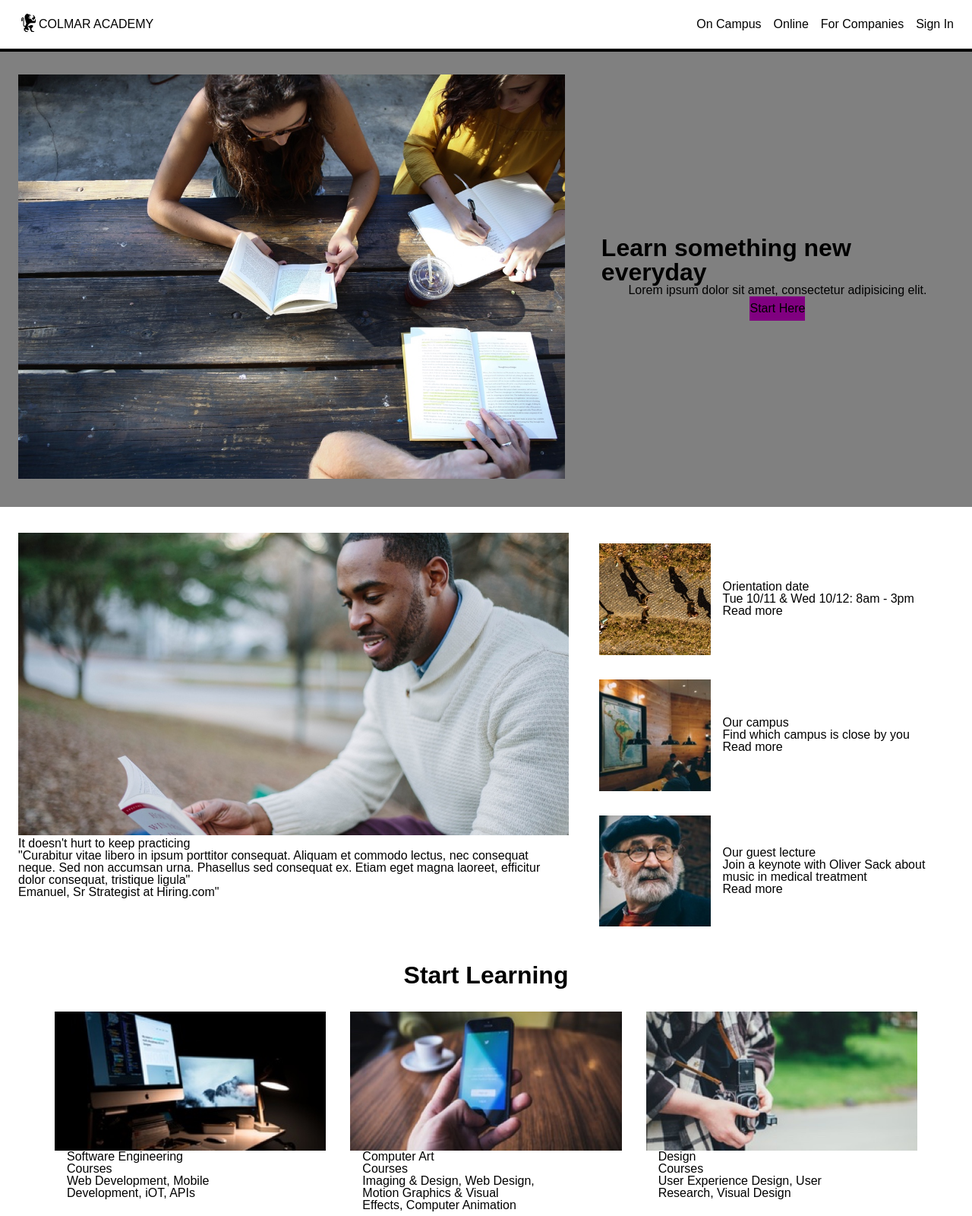
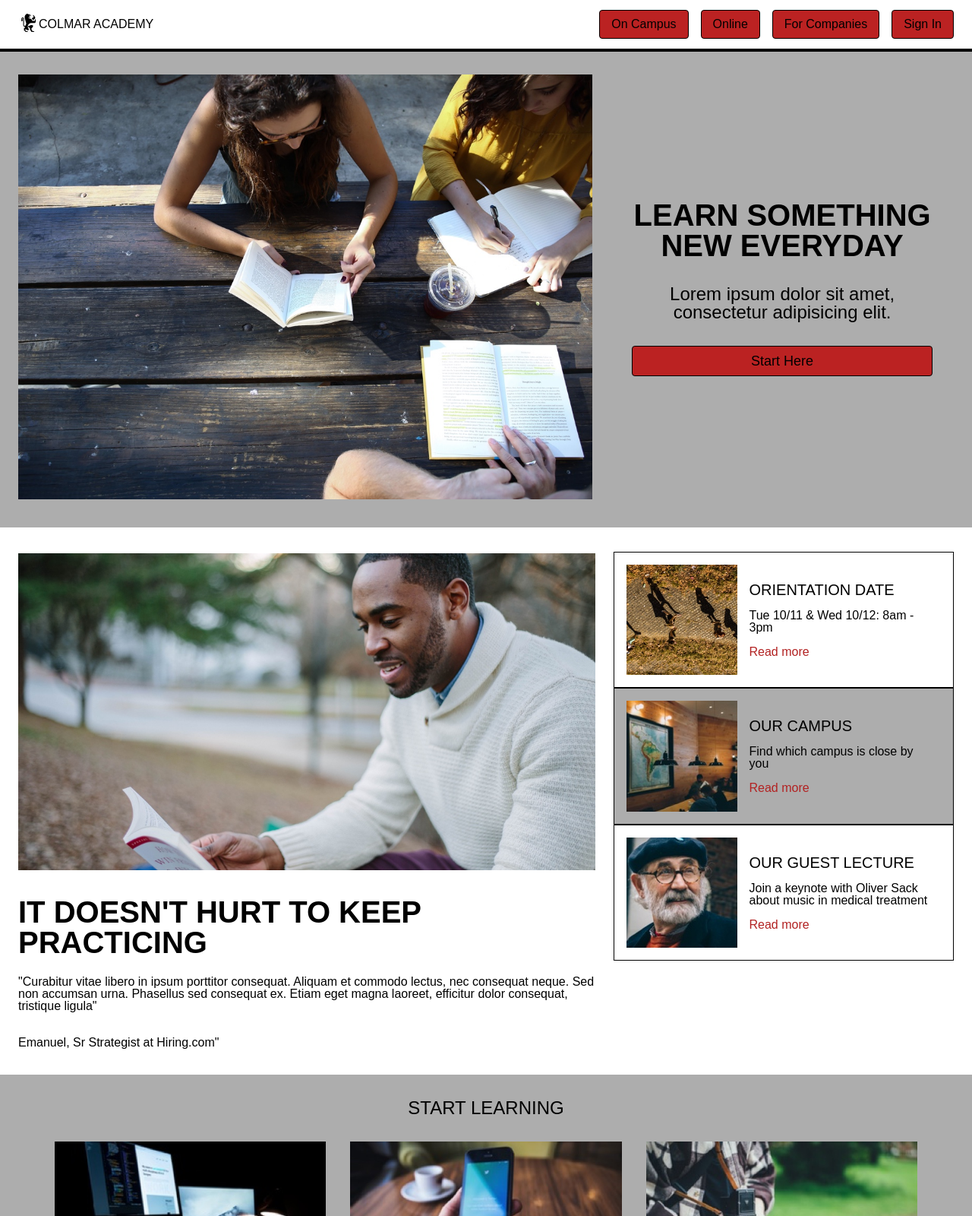
Before and after one commit to rbartram01/Colmar-Academy, a plain HTML site: page index.html in a window 1280 px wide. Shown: the top 1600 px of the page at 76% size. Drawn offline with Linux system fonts and the light colour scheme; a web font is replaced by a local one.

Commit message:
Started to style thte site

```diff
--- a/index.html
+++ b/index.html
@@ -11,10 +11,11 @@
         <!-- Start of Header -->
         <header>
             <div class="content">
-                <img src="./resources/images/ic-logo.svg">
-                <a href="index.html" class="logo">COLMAR ACADEMY</a>
-
-                <nav>
+                <div class="logo">
+                    <img src="./resources/images/ic-logo.svg">
+                    <a href="index.html">COLMAR ACADEMY</a>
+                </div >
+                <nav class="desktop">
                     <ul>
                         <li><a href="#">On Campus</a></li>
                         <li><a href="#">Online</a></li>
@@ -22,25 +23,17 @@
                         <li><a href="#">Sign In</a></li>
                     </ul>
                 </nav>
-            </div>
-        </header>
 
-        <!--header class="mobile">
-            <div class="content">
-                <img src="./resources/images/ic-logo.svg">
-                <a href="index.html" class="logo">COLMAR ACADEMY</a>
-
-                <nav>
+                <nav class="mobile">
                     <ul>
+                        <li><a href="#"><img src="./resources/images/ic-logo.svg"></a></li>
                         <li><a href="#"><img src="./resources/images/ic-on-campus.svg"></a></li>
-                        <li><a href="#"><img src="./resources/images/ic-on-campus.svg"></a></li>
-                        <li><a href="#"><img src="./resources/images/ic-on-campus.svg"></a></li>
-                        <li><a href="#"><img src="./resources/images/ic-on-campus.svg"></a></li>
+                        <li><a href="#"><img src="./resources/images/ic-online.svg"></a></li>
+                        <li><a href="#"><img src="./resources/images/ic-login.svg"></a></li>
                     </ul>
                 </nav>
             </div>
-        </header-->
-
+        </header>
         <!-- End of Header -->
 
         <!-- Start of Banner -->
@@ -51,12 +44,21 @@
                 </div>
 
                 <div class="banner-text">
-                    <h3>Learn something new everyday</h3>
-                    <p>Lorem ipsum dolor sit amet, consectetur adipisicing elit.</p>
+                    <h1>Learn something<br>new everyday</h1>
+                    <h3>Lorem ipsum dolor sit amet, consectetur adipisicing elit.</h3>
 
                     <div class="button">
                         <a href="#">Start Here</a>
                     </div>
+                </div>
+            </div>
+
+            <div class="banner-text mobile">
+                <h3>Learn something new everyday</h3>
+                <p>Lorem ipsum dolor sit amet, consectetur adipisicing elit.</p>
+
+                <div class="button">
+                    <a href="#">Start Here</a>
                 </div>
             </div>
         </div>
@@ -64,11 +66,13 @@
 
         <!-- Start of Information -->
         <div class="info-section">
-            <div class="media">
-                <img src="./resources/images/information-main.jpg" alt="Image of Man Reading">
-                <h2>It doesn't hurt to keep practicing</h2>
-                <p>"Curabitur vitae libero in ipsum porttitor consequat. Aliquam et commodo lectus, nec consequat neque. Sed non accumsan urna. Phasellus sed consequat ex. Etiam eget magna laoreet, efficitur dolor consequat, tristique ligula"</p>
-                <p>Emanuel, Sr Strategist at Hiring.com"</p>
+            <div class="info-container">
+                <div class="media">
+                    <img src="./resources/images/information-main.jpg" alt="Image of Man Reading">
+                    <h1>It doesn't hurt to keep practicing</h1>
+                    <p>"Curabitur vitae libero in ipsum porttitor consequat. Aliquam et commodo lectus, nec consequat neque. Sed non accumsan urna. Phasellus sed consequat ex. Etiam eget magna laoreet, efficitur dolor consequat, tristique ligula"</p>
+                    <span>Emanuel, Sr Strategist at Hiring.com"</span>
+                </div>
             </div>
 
             <div class="info-box-section">
@@ -78,19 +82,19 @@
                     </div>
 
                     <div class="text-content">
-                        <h4>Orientation date</h4>
+                        <h3>Orientation date</h3>
                         <p>Tue 10/11 &amp; Wed 10/12: 8am - 3pm</p>
                         <a href="#">Read more</a>
                     </div>
                 </div>
 
-                <div class="content-image-box">
+                <div class="content-image-box" id="middle">
                     <div class="media-container">
                         <img src="./resources/images/information-campus.jpg" alt="Image of Campus">
                     </div>
 
                     <div class="text-content">
-                        <h4>Our campus</h4>
+                        <h3>Our campus</h3>
                         <p>Find which campus is close by you</p>
                         <a href="#">Read more</a>
                     </div>
@@ -102,7 +106,7 @@
                     </div>
 
                     <div class="text-content">
-                        <h4>Our guest lecture</h4>
+                        <h3>Our guest lecture</h3>
                         <p>Join a keynote with Oliver Sack about music in medical treatment</p>
                         <a href="#">Read more</a>
                     </div>
@@ -112,7 +116,7 @@
         <!-- End of Information Section -->
 
         <!-- Start of Learning Section -->
-        <div class="title">
+        <div class="title" id="learning">
             <h3>Start Learning</h3>
         </div>
 
--- a/resources/css/style.css
+++ b/resources/css/style.css
@@ -1,13 +1,48 @@
 /* Body Style */
 html {
-  font-family: Arial;
+  font-family: "IBM Plex Sans", sans-serif;
   font-size: 16px;
 }
 
-h3 {
-  font-size: 2rem;
+p {
+  font-size: 1rem;
+}
+
+h1 {
+  font-size: 2.5rem;
   font-weight: bold;
 }
+
+h3 {
+  font-size: 1.5rem;
+}
+
+/* Fonts*/
+
+@font-face {
+  font-family: 'IBM Plex Sans';
+  font-style: normal;
+  font-weight: 400;
+  src: local('IBM Plex Sans'), local('IBMPlexSans'), url(https://fonts.gstatic.com/s/ibmplexsans/v2/zYXgKVElMYYaJe8bpLHnCwDKhdHeFQ.woff2) format('woff2');
+  unicode-range: U+0000-00FF, U+0131, U+0152-0153, U+02BB-02BC, U+02C6, U+02DA, U+02DC, U+2000-206F, U+2074, U+20AC, U+2122, U+2191, U+2193, U+2212, U+2215, U+FEFF, U+FFFD;
+}
+
+@font-face {
+  font-family: 'IBM Plex Sans';
+  font-style: normal;
+  font-weight: 600;
+  src: local('IBM Plex Sans SemiBold'), local('IBMPlexSans-SemiBold'), url(https://fonts.gstatic.com/s/ibmplexsans/v2/zYX9KVElMYYaJe8bpLHnCwDKjQ76AIFsdA.woff2) format('woff2');
+  unicode-range: U+0000-00FF, U+0131, U+0152-0153, U+02BB-02BC, U+02C6, U+02DA, U+02DC, U+2000-206F, U+2074, U+20AC, U+2122, U+2191, U+2193, U+2212, U+2215, U+FEFF, U+FFFD;
+}
+
+@font-face {
+  font-family: 'IBM Plex Sans';
+  font-style: normal;
+  font-weight: 700;
+  src: local('IBM Plex Sans Bold'), local('IBMPlexSans-Bold'), url(https://fonts.gstatic.com/s/ibmplexsans/v2/zYX9KVElMYYaJe8bpLHnCwDKjWr7AIFsdA.woff2) format('woff2');
+  unicode-range: U+0000-00FF, U+0131, U+0152-0153, U+02BB-02BC, U+02C6, U+02DA, U+02DC, U+2000-206F, U+2074, U+20AC, U+2122, U+2191, U+2193, U+2212, U+2215, U+FEFF, U+FFFD;
+}
+
 
 /* Header */
 header {
@@ -26,6 +61,8 @@ header .content {
 }
 
 header .logo {
+  display: flex;
+  align-items: center;
   flex: 1;
 }
 
@@ -38,21 +75,43 @@ nav li {
 }
 
 header .mobile {
-  display: block;
+  display: none;
 }
 
+.desktop li {
+  display: flex;
+  border-radius: 4px;
+  padding: 10px 15px;
+  text-align: center;
+  border: 1px solid #000;
+  background-color: #B22;
+  margin-right: 1rem;
+}
 
+.desktop li:last-child {
+  margin-right: 0rem;
+}
+
+.desktop li:hover {
+  background-color: #FFF;
+  box-shadow: 0 2px 4px rgba(0, 0, 0, .5);
+}
+
+.desktop a:hover {
+  color: #000;
+}
 
 /* Banner Style */
 
 .banner-bg {
-  background-color: grey;
+  background-color: #ADADAD;
   position: relative;
   top: 4rem; /* To offset for fixed header. */
 }
 
 .banner-content {
   display: flex;
+  justify-content: center;
   align-items: center;
   padding: 0rem 1.5rem 0rem 1.5rem;
 }
@@ -63,14 +122,13 @@ header .mobile {
 }
 
 .media {
-  width: 60%;
   height: auto;
   padding: 2.125rem 1.5rem 2.125rem 0rem;
 }
 
 .media img {
   height: auto;
-  width: 100%;
+
 }
 
 .media video {
@@ -82,13 +140,49 @@ header .mobile {
   display: flex;
   flex-direction: column;
   align-items: center;
-  justify-content: center;
-  margin-left: 1.5rem;
+  justify-content: space-between;
+  margin: 1.5rem;
+  max-width: 40%;
+}
+
+.banner-text h1 {
+  margin-bottom: 2rem;
+  text-align: center;
+  text-transform: uppercase;
+}
+
+.banner-text h3 {
+  text-align: center;
+  margin-bottom: 2rem;
+}
+
+.banner-text-mobile {
+  display: none;
+}
+
+.mobile {
+  display: none;
 }
 
 .button {
-  padding: 8px 0px 8px 0px;
-  background-color: purple;
+  display: inline-block;
+  border-radius: 4px;
+  padding: 10px 15px;
+  color: red;
+  text-align: center;
+  background-color: #B22;
+  border: 1px solid black;
+  width: 90%;
+}
+
+.button:hover {
+  color: white;
+  background-color: #FFF;
+  box-shadow: 0 2px 4px rgba(0, 0, 0, .5);
+}
+
+.button a {
+  font-size: 1.125rem;
 }
 
 /* Information Style*/
@@ -96,8 +190,25 @@ header .mobile {
 .info-section {
   display: flex;
   position: relative;
-  top: 4rem; /* To offset for fixed header. */
+  top: 4rem;
   padding: 0rem 1.5rem 0rem 1.5rem;
+}
+
+.info-section img {
+  width: 100%;
+}
+
+.info-container {
+  width: 70%;
+}
+
+.info-container .media h1 {
+  margin: 2rem 0rem 1.5rem 0rem;
+  text-transform: uppercase;
+}
+
+.info-container .media p {
+  margin-bottom: 2rem;
 }
 
 .info-box-section {
@@ -105,15 +216,36 @@ header .mobile {
   flex-direction: column;
   width: 40%;
   padding-top: 2rem;
-  /*border-left: solid 1px #000;*/
 }
 
 .content-image-box {
   display: flex;
   padding: 1rem 2rem 1rem 1rem;
+  border: 1px solid black;
 }
+
+.content-image-box h3 {
+  text-transform: uppercase;
+  font-size: 1.25rem;
+}
+
+ #middle {
+  background-color: #ADADAD;
+}
+
 .content-image-box .media-container {
-  width: 35%;
+  width: 40%;
+}
+
+.info-media {
+  width: 60%;
+  height: auto;
+  padding: 2.125rem 1.5rem 2.125rem 0rem;
+}
+
+.info-media img {
+  height: auto;
+  width: 100%;
 }
 
 .media-container img {
@@ -129,21 +261,38 @@ header .mobile {
   width: 65%;
 }
 
+.text-content p {
+  padding: 1rem 0rem 1rem 0rem;
+}
+
+.text-content a {
+  color: #B22222;
+}
+
+.text-content a:hover {
+  color: #ADADAD;
+}
+
 /* Learning Style */
 
 .learning-section {
   display: flex;
   position: relative;
-  top: 4rem; /* To offset for fixed header. */
+  top: 4rem;
+  background-color: #ADADAD;
 }
 
 .title {
   display: flex;
   justify-content: center;
   position: relative;
-  top: 4rem; /* To offset for fixed header. */
-  margin: 2rem 0rem 2rem 0rem;
-  padding: 0rem 1.5rem 0rem 1.5rem;
+  top: 4rem;
+  padding: 2rem 0rem 2rem 0rem;
+  text-transform: uppercase;
+}
+
+#learning {
+  background-color: #ADADAD;
 }
 
 .learning-box-section {
@@ -202,3 +351,69 @@ footer nav ul {
 footer .copyright {
   flex: 1;
 }
+
+/* Mobile Style */
+
+@media only screen and (max-width: 470px) {
+  .desktop {
+    display: none;
+  }
+
+  header .logo {
+    display: none;
+  }
+
+  header {
+    position: relative;
+    width: 100%;
+    height: 4rem;
+    border-bottom: solid 4px #000;
+    background-color: white;
+  }
+
+  header .mobile {
+    display: block;
+    width: 100%;
+  }
+
+  header .mobile ul {
+    display: flex;
+    justify-content: space-around;
+    align-items: center;
+  }
+
+  .banner-bg {
+    background-color: red;
+    top: 0rem;
+  }
+
+  .banner-content {
+    display: flex;
+    align-items: center;
+    padding: 0rem;
+  }
+
+  .media {
+    width: 100%;
+    padding: 0rem;
+  }
+
+  .banner-text{
+    padding: 2rem 1rem 2rem 1rem;
+    align-items: center;
+    justify-content: center;
+  }
+
+  .banner-text h3 {
+    margin-bottom: 2rem;
+  }
+
+  .banner-text p {
+    margin-bottom: 1rem;
+  }
+
+  .button {
+    text-align: center;
+    width: 100%;
+  }
+}
--- /dev/null
+++ b/resources/css/styles.css
@@ -0,0 +1,238 @@
+/* Body Style */
+html {
+  font-family: Arial;
+  font-size: 16px;
+}
+
+h3 {
+  font-size: 2rem;
+  font-weight: bold;
+}
+
+/* Header */
+header {
+  position: fixed;
+  z-index: 100;
+  width: 100%;
+  border-bottom: solid 4px #000;
+  background-color: white;
+}
+
+header .content {
+  display: flex;
+  align-items: center;
+  padding: 0rem 1.5rem 0rem 1.5rem;
+  height: 4rem;
+}
+
+header .logo {
+  flex: 1;
+}
+
+header nav ul {
+  display: flex;
+}
+
+nav li {
+  padding-left: 1rem;
+}
+
+header .mobile {
+  display: none;
+}
+
+/* Banner Style */
+
+.banner-bg {
+  background-color: grey;
+  position: relative;
+  top: 4rem; /* To offset for fixed header. */
+}
+
+.banner-content {
+  display: flex;
+  align-items: center;
+  padding: 0rem 1.5rem 0rem 1.5rem;
+}
+
+.banner-content img {
+  height: auto;
+  width: 100%;
+}
+
+.media {
+  width: 60%;
+  height: auto;
+  padding: 2.125rem 1.5rem 2.125rem 0rem;
+}
+
+.media img {
+  height: auto;
+  width: 100%;
+}
+
+.media video {
+  height: auto;
+  width: 100%;
+}
+
+.banner-text {
+  display: flex;
+  flex-direction: column;
+  align-items: center;
+  justify-content: center;
+  margin-left: 1.5rem;
+}
+
+.button {
+  padding: 8px 0px 8px 0px;
+  background-color: purple;
+}
+
+/* Information Style*/
+
+.info-section {
+  display: flex;
+  position: relative;
+  top: 4rem; /* To offset for fixed header. */
+  padding: 0rem 1.5rem 0rem 1.5rem;
+}
+
+.info-box-section {
+  display: flex;
+  flex-direction: column;
+  width: 40%;
+  padding-top: 2rem;
+  /*border-left: solid 1px #000;*/
+}
+
+.content-image-box {
+  display: flex;
+  padding: 1rem 2rem 1rem 1rem;
+}
+.content-image-box .media-container {
+  width: 35%;
+}
+
+.media-container img {
+  display: block;
+  width: 100%;
+}
+
+.text-content {
+  display: flex;
+  flex-direction: column;
+  justify-content: center;
+  margin-left: 1rem;
+  width: 65%;
+}
+
+/* Learning Style */
+
+.learning-section {
+  display: flex;
+  position: relative;
+  top: 4rem; /* To offset for fixed header. */
+}
+
+.title {
+  display: flex;
+  justify-content: center;
+  position: relative;
+  top: 4rem; /* To offset for fixed header. */
+  margin: 2rem 0rem 2rem 0rem;
+  padding: 0rem 1.5rem 0rem 1.5rem;
+}
+
+.learning-box-section {
+  display: flex;
+  padding: 0rem 4.5rem 2rem 4.5rem;
+}
+
+.learning-box {
+  flex: 1;
+  margin-right: 2rem;
+  background-color: white;
+}
+
+.learning-box:last-child {
+  margin-right: 0rem;
+}
+
+/* Thesis Style */
+
+.thesis-section {
+  display: flex;
+  position: relative;
+  top: 4rem; /* To offset for fixed header. */
+  padding: 0rem 1.5rem 0rem 1.5rem;
+}
+
+.thesis-box-section {
+  display: flex;
+  flex-direction: column;
+  width: 40%;
+  padding-top: 2rem;
+  /*border-left: solid 1px #000;*/
+}
+
+/* Footer Style */
+
+footer {
+  display: flex;
+  position: relative;
+  margin-top: 2rem;
+  width: 100%;
+}
+
+footer .content {
+  display: flex;
+  flex: 1;
+  align-items: center;
+  padding: 0rem 1.5rem 0rem 1.5rem;
+  height: 4rem;
+}
+
+footer nav ul {
+  display: flex;
+}
+
+footer .copyright {
+  flex: 1;
+}
+
+/* Mobile Style */
+
+@media only screen and (max-width: 470px) {
+  .desktop {
+    display: none;
+  }
+
+  header {
+    position: relative;
+    width: 100%;
+    height: 4rem;
+    border-bottom: solid 4px #000;
+    background-color: white;
+  }
+
+  header .mobile {
+    display: block;
+    width: 100%;
+  }
+
+  header .mobile ul {
+    display: flex;
+    justify-content: space-around;
+    align-items: center;
+  }
+
+  .banner-content {
+    display: flex;
+    align-items: center;
+  }
+
+  .media {
+    width: 100%;
+  }
+}
```
